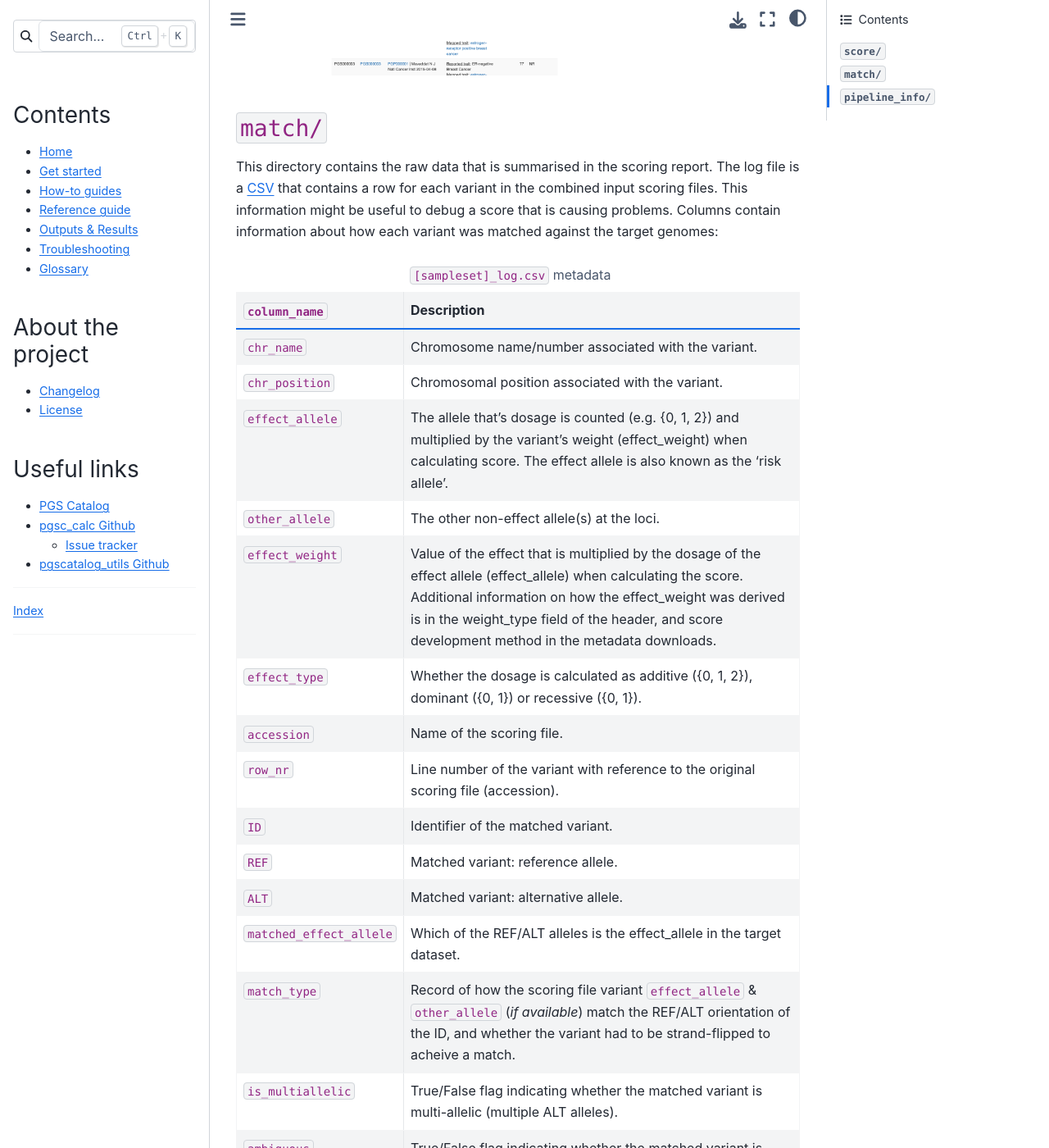
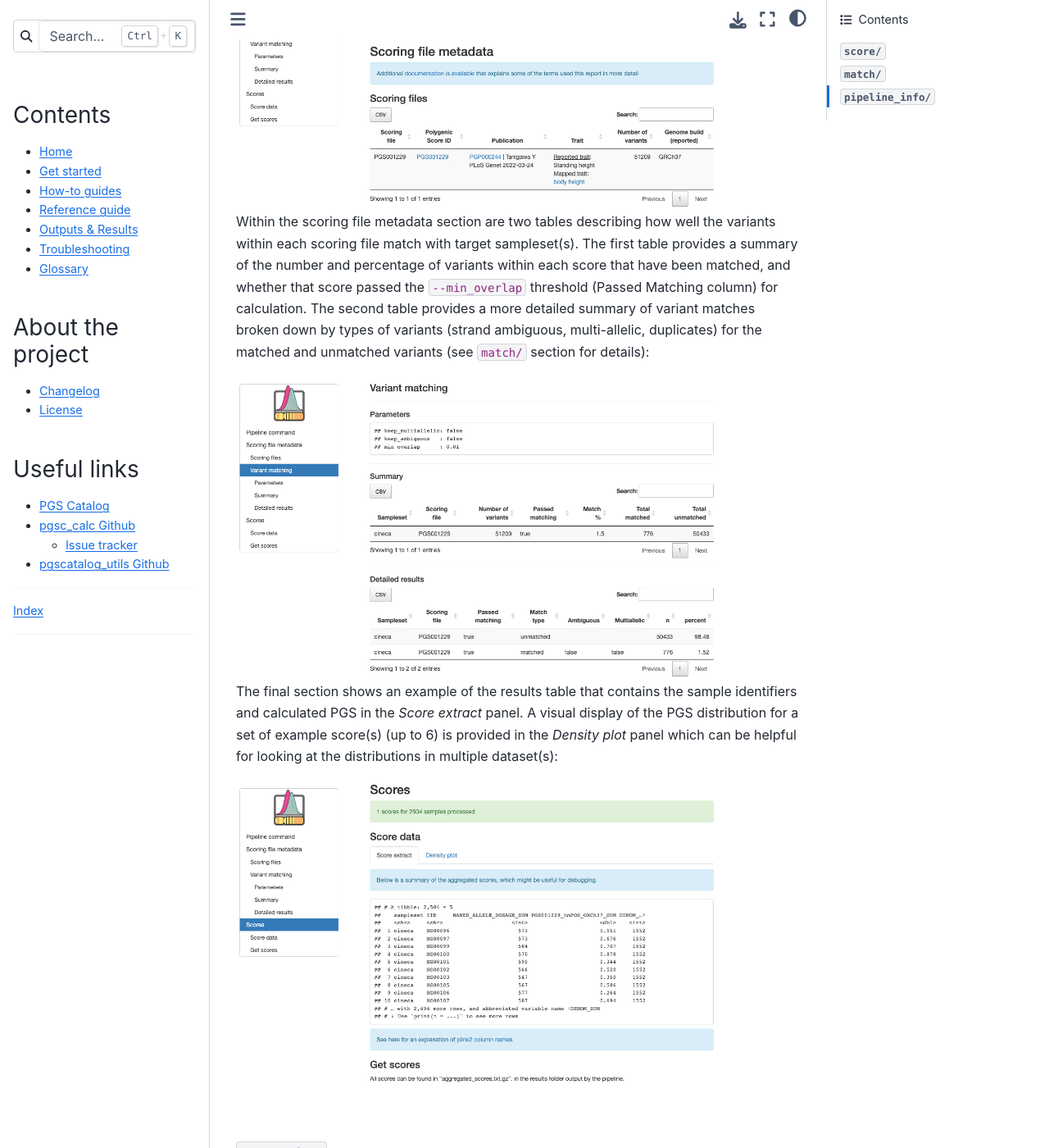
Before and after one commit to PGScatalog/pgsc_calc, a Sphinx documentation site: the page built from docs/output.rst, in a window 1280 px wide and 1400 px high, scrolled down 1176 px. Shown: the whole window at 82% size. Built offline with Sphinx 7.4.7 and the Sphinx Book theme 1.1.4, drawn with Linux system fonts in a browser that asks for light colours; some of the changed text lies outside the part shown.

Commit message:
First full commit screenshots/report inclusion (ToDo: update with final tables)

```diff
--- a/docs/output.rst
+++ b/docs/output.rst
@@ -39,9 +39,33 @@ a web browser and contains useful information about the PGS that were applied,
 how well the variants match with the genotyping data, and some simple graphs
 displaying the distribution of scores in your dataset(s) as a density plot.
 
-.. image:: screenshots/Report_1_header.png
-    :width: 400
+The fist section of the report reproduces the nextflow command, and metadata (imported
+from the PGS Catalog for each PGS ID) describing the scoring files that were applied
+to your sampleset(s):
+
+.. image:: screenshots/Report_1_Header.png
+    :width: 600
     :alt: Example PGS Catalog Report: header sections
+
+Within the scoring file metadata section are two tables describing how well the variants within
+each scoring file match with target sampleset(s). The first table provides a summary of the
+number and percentage of variants within each score that have been matched, and whether that
+score passed the ``--min_overlap`` threshold (Passed Matching column) for calculation. The second
+table provides a more detailed summary of variant matches broken down by types of variants (strand ambiguous,
+multi-allelic, duplicates) for the matched and unmatched variants (see ``match/`` section for details):
+
+.. image:: screenshots/Report_2_VariantMatching.png
+    :width: 600
+    :alt: Example PGS Catalog Report: Variant matching/qc tables (summary & detailed)
+
+The final section shows an example of the results table that contains the sample identifiers and
+calculated PGS in the *Score extract* panel. A visual display of the PGS distribution for a set of example
+score(s) (up to 6) is provided in the *Density plot* panel which can be helpful for looking at the distributions in
+multiple dataset(s):
+
+.. image:: screenshots/Report_3_Scores.png
+    :width: 600
+    :alt: Example PGS Catalog Report: Variant matching/qc tables (summary & detailed)
 
 ``match/``
 ----------
@@ -87,8 +111,11 @@ variant was matched against the target genomes:
     * - ``matched_effect_allele``
       - Which of the REF/ALT alleles is the effect_allele in the target dataset.
     * - ``match_type``
-      - Record of how the scoring file variant ``effect_allele`` & ``other_allele`` (*if available*) match
-        the REF/ALT orientation of the ID, and whether the variant had to be strand-flipped to acheive a match.
+      - Record of how the scoring file variant ``effect_allele`` & ``other_allele`` match
+        the REF/ALT orientation of the ID (e.g. *refalt* or *altref*), and whether the variant had to be strand-flipped
+        to achieve a match (match_types ending with ``_flip``). If the non-effect allele (``other_allele``)
+        is missing from the scoring file variant the ``match_type`` will be either (*no_oa_refalt* or *no_oa_altref*)
+        and include information about whether it was flipped.
     * - ``is_multiallelic``
       - True/False flag indicating whether the matched variant is multi-allelic (multiple ALT alleles).
     * - ``ambiguous``
```
Also changed, not shown: docs/screenshots/Report_1_Header.png (added), docs/screenshots/Report_1_header.png (deleted), docs/screenshots/Report_2_VariantMatching.png (added), docs/screenshots/Report_3_Scores.png (added).
